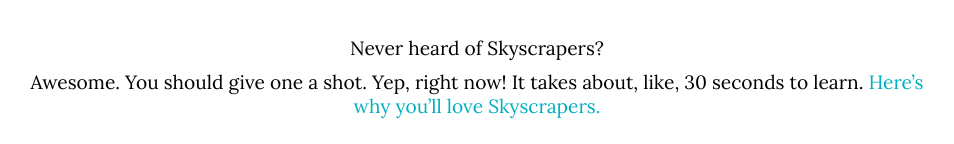
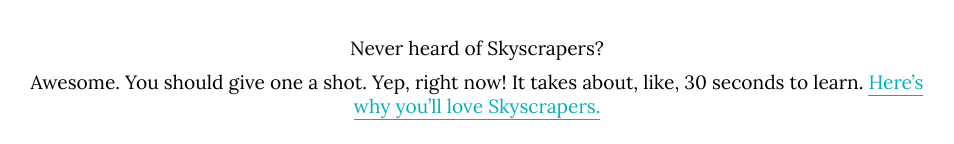
Before and after one commit to Sup2point0/skyscraping, a SvelteKit app: page / in a window 1280 px wide. Shown: the part 523-667 px from the top of the page, without its empty margins (163-1117 px from the left). Built offline with nearby package versions, Linux system fonts and the light colour scheme.

Commit message:
dev: use `background-image` for link underlines to allow line wrapping

```diff
--- a/src/styles/mixins/links.scss
+++ b/src/styles/mixins/links.scss
@@ -2,29 +2,19 @@
 
 
 @mixin link-underline {
+  padding-bottom: 0.15em;
   position: relative;
   z-index: 0;
   color: $col-prot;
   text-decoration: none;
+  background-image: linear-gradient($col-prot, $col-prot);
+  background-position: 0 100%;
+  background-repeat: no-repeat;
+  background-size: 100% 1px;
   transition: all 0.1s ease-out;
-
-  &::after {
-    content: '';
-    width: 100%;
-    height: 1px;
-    position: absolute;
-    left: 0;
-    bottom: -3px;
-    z-index: -1;
-    background: $col-prot;
-    transition: all 0.1s ease-out;
-  }
 
   &:hover, &:focus-visible {
     color: $col-deut;
-
-    &::after {
-      background: $col-deut;
-    }
+    background-image: linear-gradient($col-deut, $col-deut);
   }
 }
```
